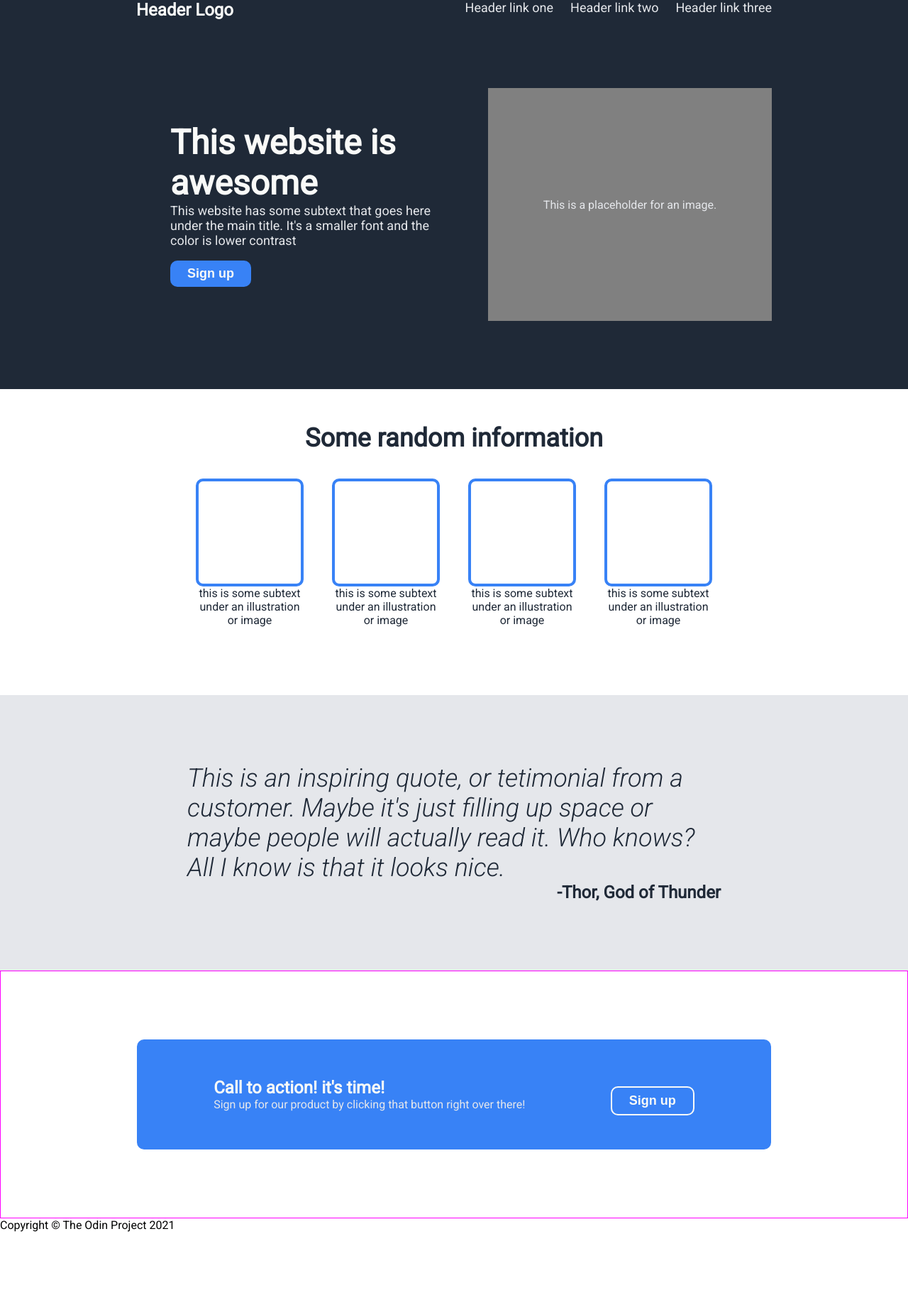
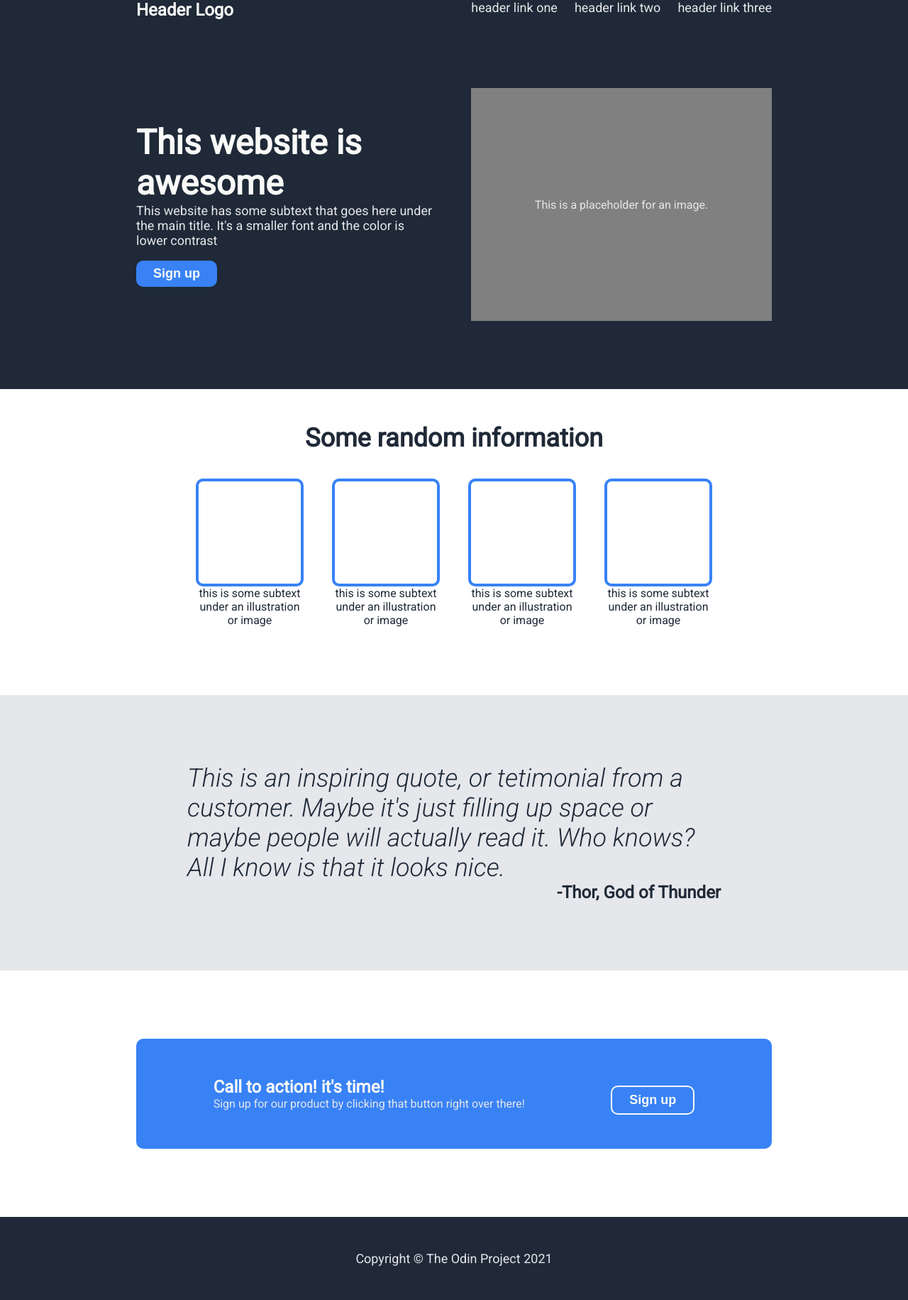
Before and after one commit to jbrace817/odin_lndPage, a plain HTML site: page index.html in a window 1280 px wide. Shown: the whole page at 71% size. Before the commit the page ends 1735 px from the top, so only its background shows below. Drawn offline with Linux system fonts and the light colour scheme.

Commit message:
Project complete

```diff
--- a/index.html
+++ b/index.html
@@ -11,9 +11,9 @@
       <header>
         <ul>
           <li><a href="#">Header Logo</a></li>
-          <li><a href="#">Header link one</a></li>
-          <li><a href="#">Header link two</a></li>
-          <li><a href="#">Header link three</a></li>
+          <li><a href="#">header link one</a></li>
+          <li><a href="#">header link two</a></li>
+          <li><a href="#">header link three</a></li>
         </ul>
       </header>
 
@@ -80,12 +80,5 @@
       </div>
     </section>
     <footer>Copyright &copy; The Odin Project 2021</footer>
-
-    <script>
-      let w = document.querySelector('footer');
-      let h = window.innerHeight;
-
-      let x = document.querySelector('.two-cards').clientWidth;
-    </script>
   </body>
 </html>
--- a/styles.css
+++ b/styles.css
@@ -52,7 +52,7 @@ li:first-child {
 }
 .hero-left {
   flex: 1;
-  padding: 48px;
+  padding: 48px 48px 48px 0px;
 }
 .hero-right {
   background-color: gray;
@@ -168,7 +168,6 @@ figcaption {
 /*SECTION FOUR*/
 .four {
   padding: 6rem 12rem;
-  border: 1px solid magenta;
 }
 
 .four-main {
@@ -193,3 +192,14 @@ figcaption {
 .four-right > button {
   border: 2px solid #f9faf8;
 }
+
+/*FOOTER*/
+footer {
+  background-color: #1f2937;
+  display: flex;
+  justify-content: center;
+  align-items: center;
+  color: #e5e7eb;
+  font-size: 18px;
+  padding: 3rem;
+}
```
